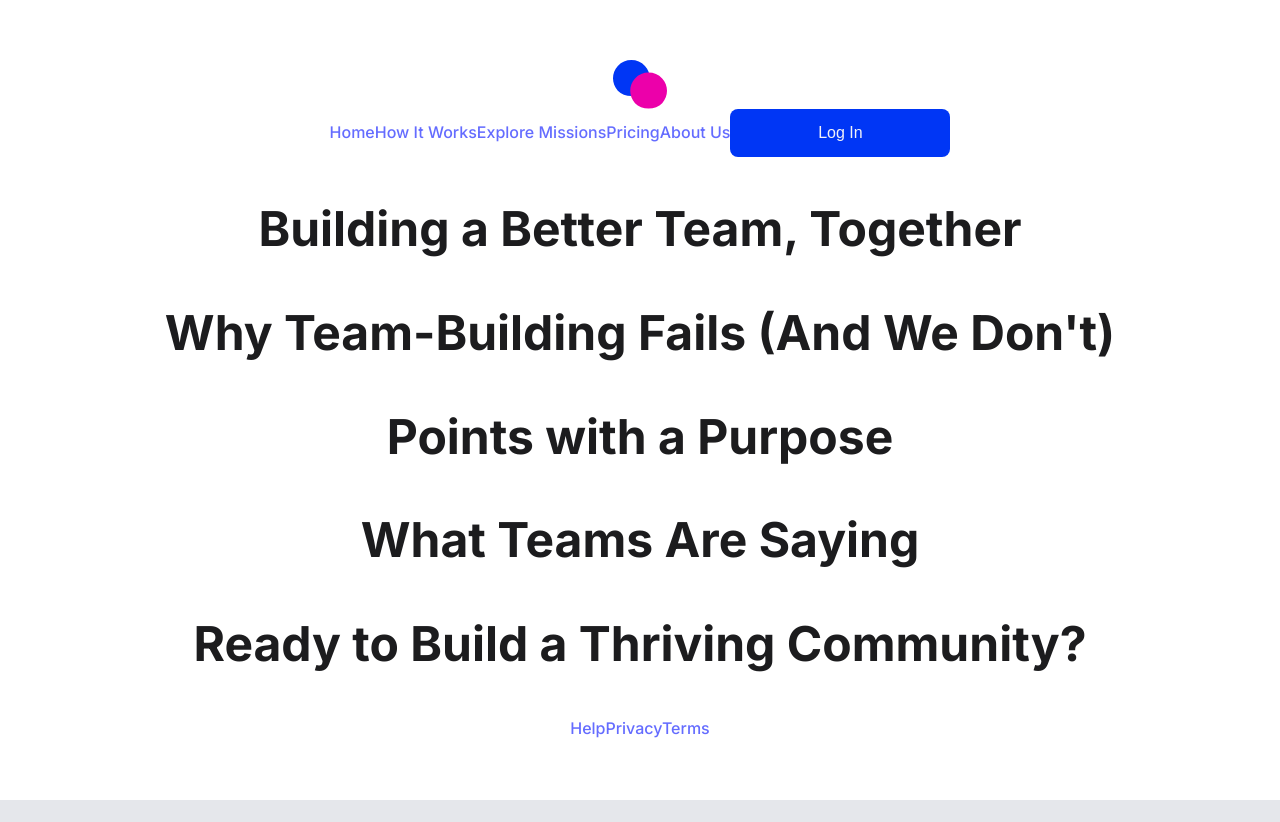
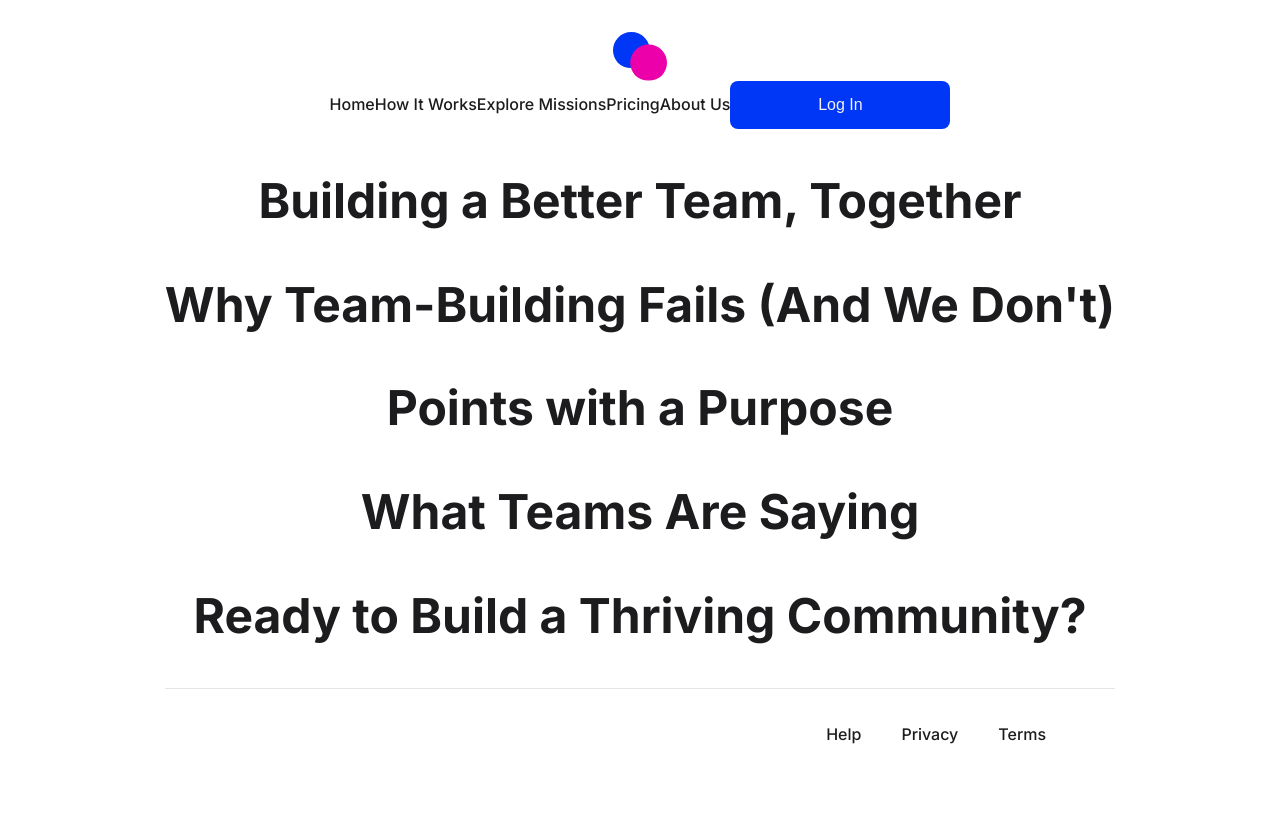
Before and after one commit to cherryontech/MissionCollective, a React (Vite) app: page / in a window 1280 px wide. Before the commit the page ends 800 px from the top, so only its background shows below. Built offline with nearby package versions, Linux system fonts and the light colour scheme.

Commit message:
Adds styling for footer

```diff
--- a/src/Components/Footer.jsx
+++ b/src/Components/Footer.jsx
@@ -1,9 +1,17 @@
+import "../styles/Footer.css";
+
 export default function Footer() {
   return (
     <div className="footer">
-      <a href="">Help</a>
-      <a href="">Privacy</a>
-      <a href="">Terms</a>
+      <a href="" title="Coming Soon">
+        Help
+      </a>
+      <a href="" title="Coming Soon">
+        Privacy
+      </a>
+      <a href="" title="Coming Soon">
+        Terms
+      </a>
     </div>
   );
 }
--- /dev/null
+++ b/src/styles/Footer.css
@@ -0,0 +1,20 @@
+.footer {
+  display: flex;
+  max-width: 90rem;
+  max-height: 6.3125rem;
+  padding: 2.0625rem 4.31444rem 2.75rem;
+  justify-content: flex-end;
+  align-items: center;
+  border-top: 1px solid #e5e5e5;
+  column-gap: 2.5rem;
+}
+
+a {
+  color: #1c1c1e;
+}
+
+a:hover {
+  color: #0036f5;
+  text-decoration-line: underline;
+  text-underline-position: from-font;
+}
```
